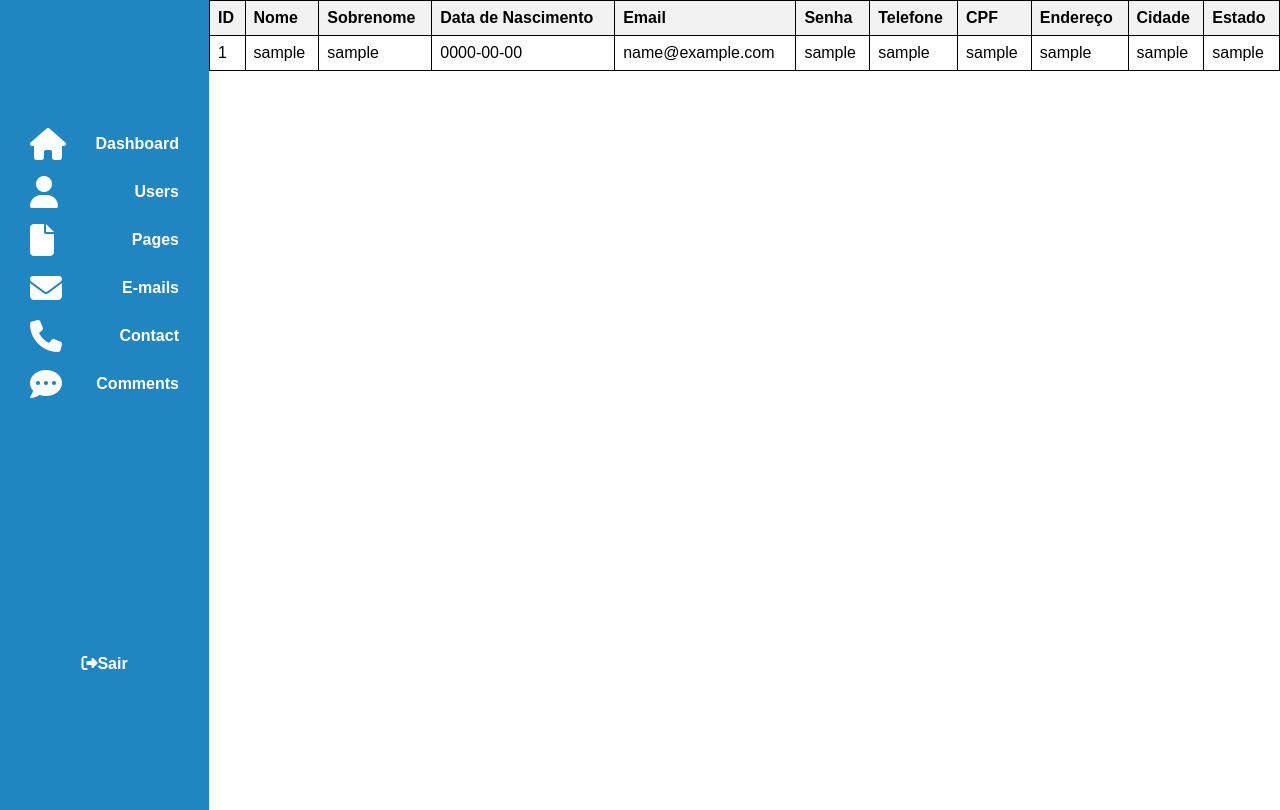
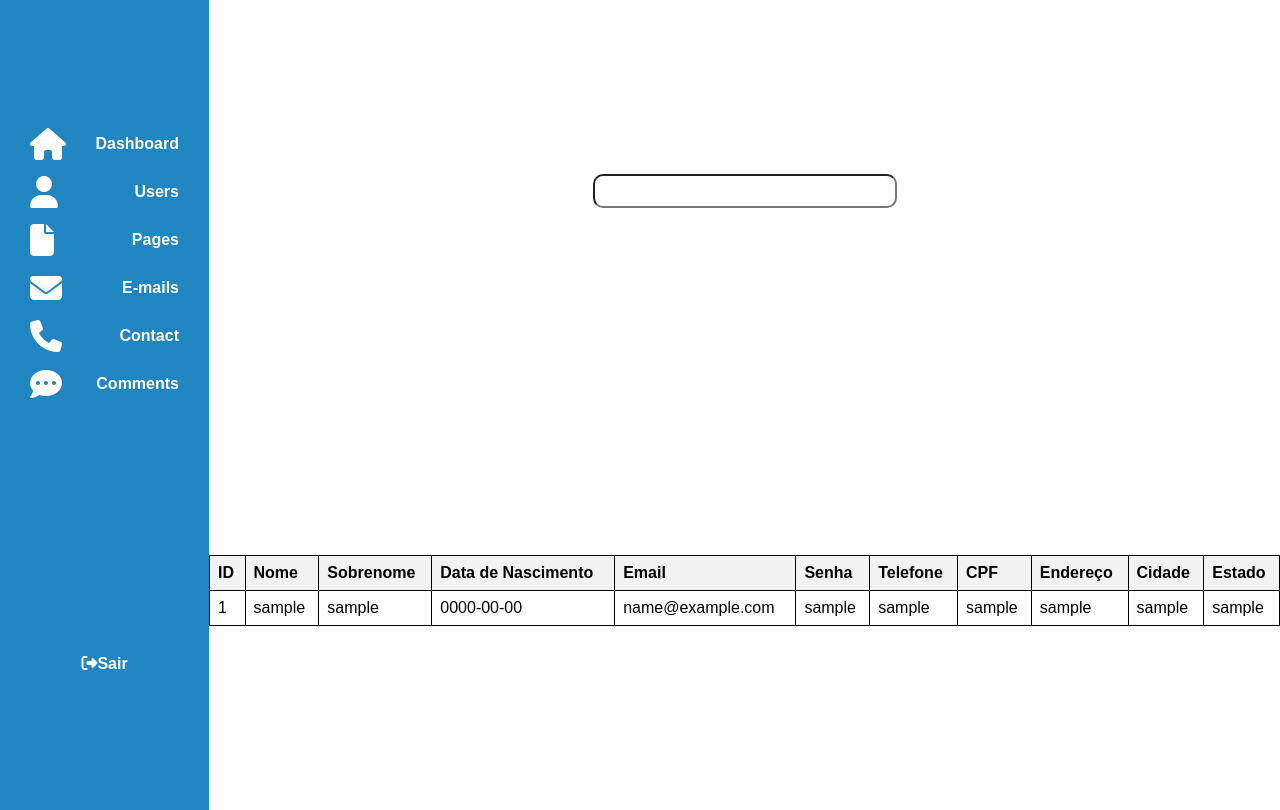
Before and after one commit to devGusta2/SecurityTests, a PHP site: page /adm/users.php in a window 1280 px wide. Run offline with PHP 8.4, Linux system fonts and the light colour scheme; the visitor is signed in with stand-in values (Sample User, id 1); some libraries are stand-ins or nearby versions.

Commit message:
SQL-INJECT

```diff
--- a/SQL-INJECTION/adm/dashboard.php
+++ b/SQL-INJECTION/adm/dashboard.php
@@ -1,5 +1,6 @@
 <?php
     include('../conexao.php');
+    include('protect.php');
 ?>
 <!DOCTYPE html>
 <html lang="en">
@@ -21,7 +22,7 @@
                         <li><a href="" class="link"><i class="fa-solid fa-phone fa-2x"></i><p>Contact</p></a></li>
                         <li><a href="" class="link"><i class="fa-solid fa-comment-dots fa-2x"></i><p>Comments</p></a></li>
                     </ul>
-                    <a href=""><i class="fa-solid fa-right-from-bracket"></i>Sair</a>
+                    <a href="logOut.php"><i class="fa-solid fa-right-from-bracket"></i>Sair</a>
         </div>
         <?php
             $sql="SELECT idUser FROM tbUser";
@@ -30,6 +31,7 @@
         ?>
         <div class="content">
         <h1>Dashboard</h1>
+
         <div class="card-box">
 
             <div class="card">
--- a/SQL-INJECTION/adm/protect.php
+++ b/SQL-INJECTION/adm/protect.php
@@ -1,11 +1,11 @@
 <?php
+include('../conexao.php');
 
-if(!isset($_SESSION[''])){
+if(!isset($_SESSION)){
     session_start();
 }
+if(!isset($_SESSION['idAdm'])){
+    die("<h1>Faça login antes de acessar esta página!</h1><a href=\"login.php\">Login</a>");
 
-if(!isset($_SESSION['id'])){
-    session_destroy();
-    die("<h1>Faça login antes de acessar esta página!</h1><a href=\"index.php\">Login</a>");
 }
 ?>
--- a/SQL-INJECTION/adm/styles/style-dashboard.css
+++ b/SQL-INJECTION/adm/styles/style-dashboard.css
@@ -88,7 +88,7 @@ body{
 }
 
 .content{
-    width: 100%;
+    width: 85%;
     height: 100%;
     display: flex;
     flex-direction: column;
--- a/SQL-INJECTION/adm/styles/style-user.css
+++ b/SQL-INJECTION/adm/styles/style-user1.css
@@ -15,8 +15,11 @@ body{
     width: 100%;
 }
 .table-box{
-    width:85%;
-    height:100%;
+    width: 85%;
+    height: 100%;
+    display: flex;
+    flex-direction: column;
+    align-items: center;
 
 }
 table {
@@ -37,12 +40,12 @@ th {
 }
 
 
+
 .menu-vert{
     width: 15%;
     height: 100%;
     background-color: rgb(31, 134, 194);
     padding: 10px;
-    position: relative;
 }
 .menu-vert{
     display: flex;
@@ -73,7 +76,10 @@ th {
     font-weight: bold;
     text-decoration: none;
 }
-.menu-vert ul{
 
 
+#inpt{
+    border-radius: 10px;
+    height: 30px;
+    width: 300px;
 }
--- a/SQL-INJECTION/adm/users.php
+++ b/SQL-INJECTION/adm/users.php
@@ -1,13 +1,23 @@
+<?php
+    include('protect.php');
+?>
 <!DOCTYPE html>
 <html lang="en">
 <head>
     <meta charset="UTF-8">
     <meta name="viewport" content="width=device-width, initial-scale=1.0">
 
-    <link rel="stylesheet" href="styles/style-user.css">
+    <link rel="stylesheet" href="styles/style-user1.css">
     <title>Tabela de Usuários</title>
     <style>
-
+       .conteudo{
+    display: flex;
+    flex-direction: column;
+    justify-content: space-around;
+    align-items: center;
+    height: 100%;
+    width: 85%;
+}
     </style>
 </head>
 <body>
@@ -21,11 +31,12 @@
                     <li><a href="" class="link"><i class="fa-solid fa-phone fa-2x"></i><p>Contact</p></a></li>
                     <li><a href="" class="link"><i class="fa-solid fa-comment-dots fa-2x"></i><p>Comments</p></a></li>
                 </ul>
-                <a href=""><i class="fa-solid fa-right-from-bracket"></i>Sair</a>
-        </div>
-        <div class="table-box">
+                <a href="logOut.php"><i class="fa-solid fa-right-from-bracket"></i>Sair</a>
+    </div>
 
-    <table>
+        <div class="conteudo">
+        <input type="text" id="inpt">
+        <table>
         <thead>
             <tr>
                 <th>ID</th>
@@ -67,7 +78,8 @@
             ?>
         </tbody>
     </table>
-    </div>
+        </div>
+
 </div>
 <script src="https://kit.fontawesome.com/787aeba2d2.js" crossorigin="anonymous"></script>
 </body>
```
Also changed, not shown: SQL-INJECTION/adm/logOut.php (added, +8 -0 lines), SQL-INJECTION/adm/login.php (added, +86 -0 lines).
